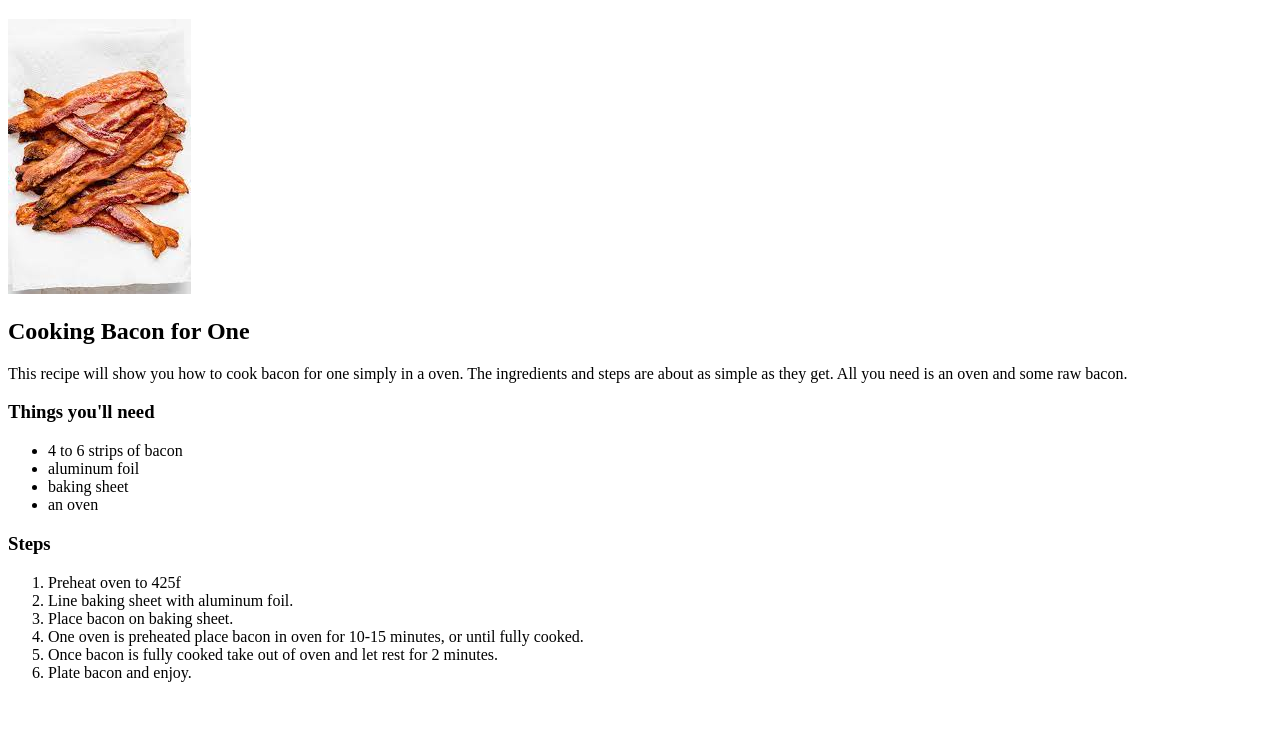
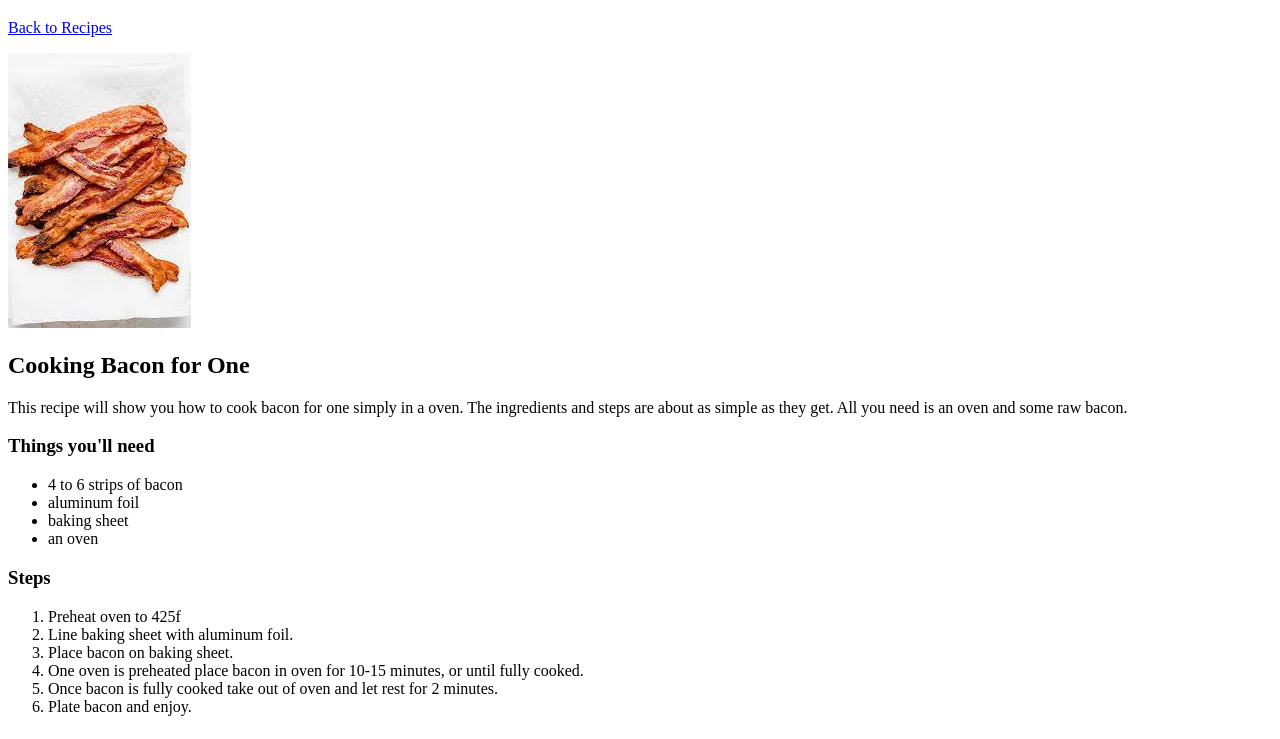
Before and after one commit to langleyCon/odin-recipes, a plain HTML site: page recipes/bacon.html in a window 1280 px wide. Shown: the part 61-800 px from the top of the page. Drawn offline with Linux system fonts and the light colour scheme.

Commit message:
Add link back to homepage

```diff
--- a/recipes/bacon.html
+++ b/recipes/bacon.html
@@ -6,6 +6,7 @@
     </head>
     <body>
         <h1>Bacon</h1>
+        <a href="../index.html"><p>Back to Recipes</p></a>
         <img src="../images/bacon.jpeg" alt="Cooked bacon">
 
         <h2>Cooking Bacon for One</h2>
```
